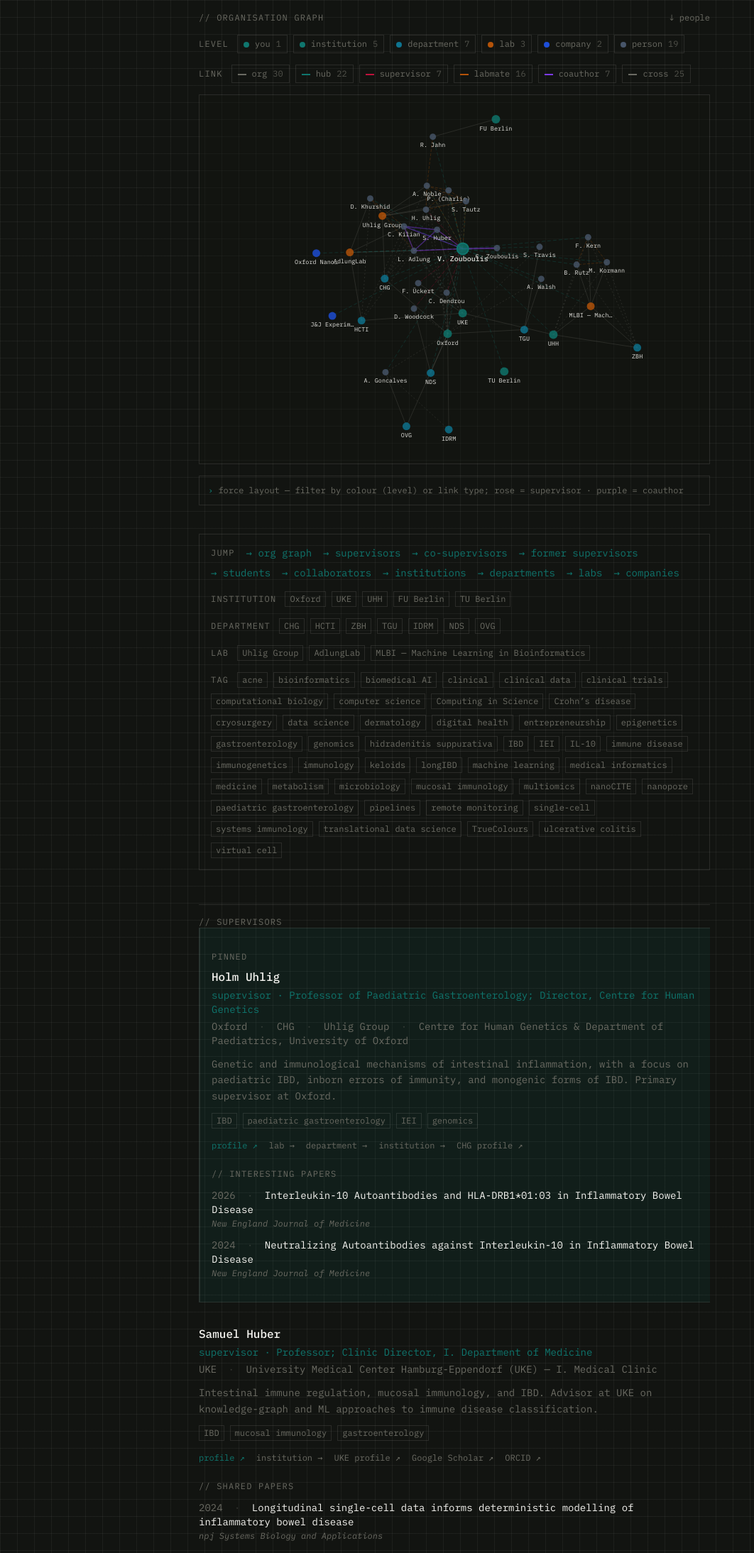
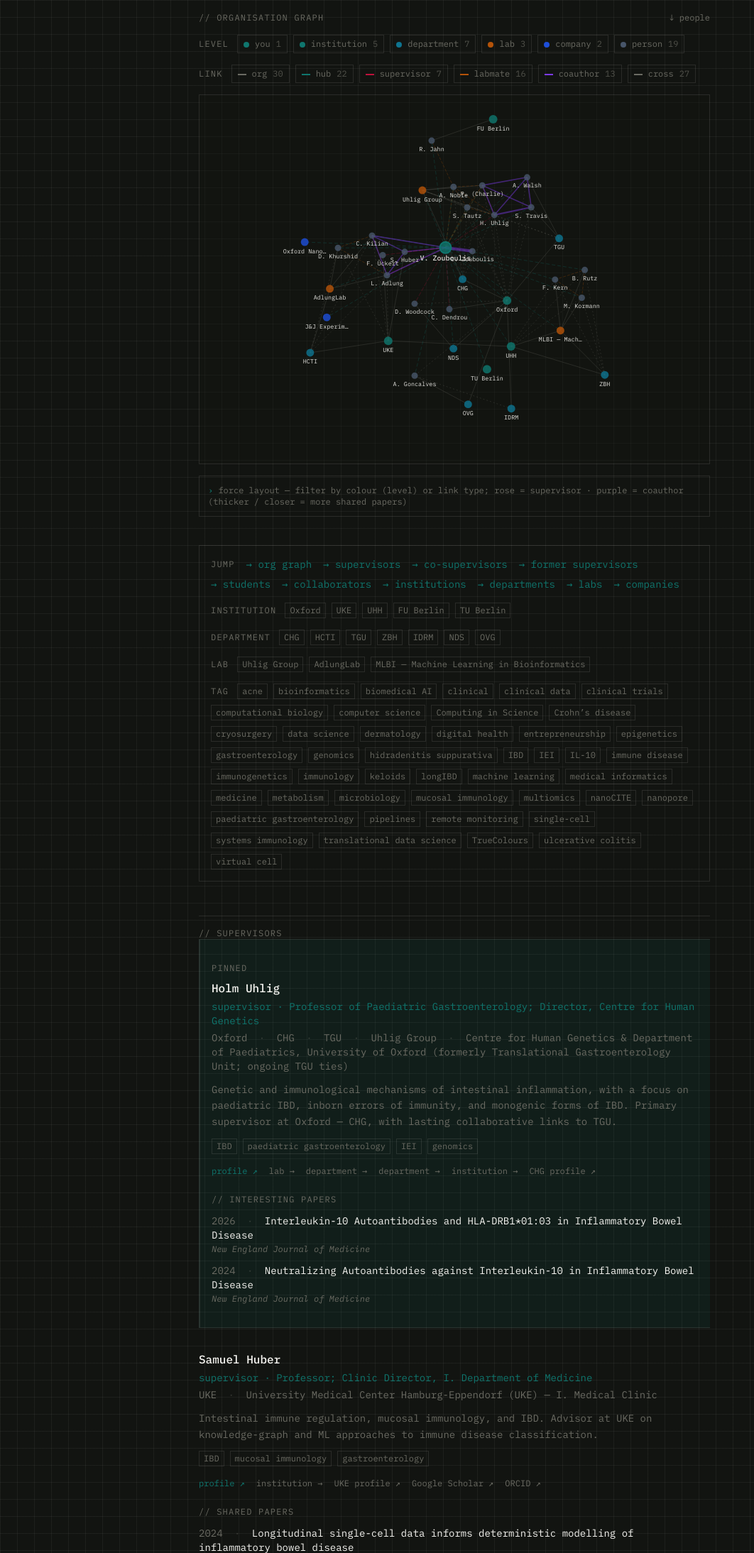
Before and after one commit to viktorzou/website-viktorzouboulis, an Astro site: page /collaborators in a window 1280 px wide. Shown: the part 360-2548 px from the top of the page at 71% size, without its empty margins (0-1062 px from the left). Built offline with nearby package versions, Linux system fonts and the light colour scheme; Astro itself is replaced by a stand-in of ours; animation ran at ten frames a second.

Commit message:
Enhance coauthor and organizational graph calculations; update collaborator profiles
- Refined calculations for node sizes and link strengths in CoauthorGraph and OrgGraph components to improve visualization accuracy based on collaboration weight.
- Updated collaborator profiles for Holm Uhlig and added new department affiliations for the Translational Gastroenterology Unit (TGU).
- Enhanced the handling of multi-department affiliations in the collaborators and labs configuration.

```diff
--- a/src/components/CoauthorGraph.tsx
+++ b/src/components/CoauthorGraph.tsx
@@ -261,9 +261,9 @@ export default function CoauthorGraph({ nodes, edges }: Props) {
               const t = d.target as SimNode;
               // Pack other-author dots in shared-paper bubbles.
               if (s.kind === "author" || t.kind === "author") {
-                return 18 - Math.min(d.weight, 3) * 2;
+                return Math.max(10, 18 - (d.weight - 1) * 2);
               }
-              return 48 - Math.min(d.weight, 4) * 5;
+              return Math.max(18, 52 - (d.weight - 1) * 7);
             }
             if (d.relation === "journal") return 72;
             if (d.relation === "cites") return 90;
@@ -274,7 +274,9 @@ export default function CoauthorGraph({ nodes, edges }: Props) {
             return 64;
           })
           .strength((d) => {
-            if (d.relation === "coauthor") return 0.5 + Math.min(d.weight, 3) * 0.1;
+            if (d.relation === "coauthor") {
+              return Math.min(1, 0.4 + d.weight * 0.14);
+            }
             if (d.relation === "journal") return 0.3;
             if (d.relation === "cites") return 0.45;
             return 0.35;
@@ -466,7 +468,7 @@ export default function CoauthorGraph({ nodes, edges }: Props) {
                   active
                     ? 1.8
                     : link.relation === "coauthor"
-                      ? 1 + Math.min(link.weight, 3) * 0.35
+                      ? 1 + Math.min(link.weight, 6) * 0.5
                       : isCite
                         ? 1.4
                         : 1
--- a/src/components/OrgGraph.tsx
+++ b/src/components/OrgGraph.tsx
@@ -135,7 +135,10 @@ export default function OrgGraph({ nodes, edges }: Props) {
         forceLink<SimNode, SimLink>(simLinks)
           .id((d) => d.id)
           .distance((d) => {
-            if (d.relation === "coauthor") return 52 - Math.min(d.weight, 4) * 6;
+            // More shared papers → shorter spring (count saturates at 6).
+            if (d.relation === "coauthor") {
+              return Math.max(20, 58 - (d.weight - 1) * 8);
+            }
             if (d.relation === "labmate") return 44;
             if (d.relation === "supervisor") return 58;
             if (d.relation === "hub") return 90;
@@ -143,7 +146,9 @@ export default function OrgGraph({ nodes, edges }: Props) {
             return 100;
           })
           .strength((d) => {
-            if (d.relation === "coauthor") return 0.55 + Math.min(d.weight, 3) * 0.08;
+            if (d.relation === "coauthor") {
+              return Math.min(1, 0.42 + d.weight * 0.14);
+            }
             if (d.relation === "labmate") return 0.4;
             if (d.relation === "supervisor") return 0.5;
             if (d.relation === "org") return 0.35;
@@ -331,7 +336,7 @@ export default function OrgGraph({ nodes, edges }: Props) {
                   active
                     ? 1.8
                     : relation === "coauthor"
-                      ? 1 + Math.min(link.weight, 3) * 0.4
+                      ? 1 + Math.min(link.weight, 6) * 0.55
                       : 1
                 }
                 strokeDasharray={style.dash}
@@ -438,7 +443,8 @@ export default function OrgGraph({ nodes, edges }: Props) {
         ) : (
           <p className="text-muted">
             <span className="text-accent">›</span> force layout — filter by colour
-            (level) or link type; rose = supervisor · purple = coauthor
+            (level) or link type; rose = supervisor · purple = coauthor (thicker /
+            closer = more shared papers)
           </p>
         )}
       </div>
--- a/src/content/collaborators/holm-uhlig.md
+++ b/src/content/collaborators/holm-uhlig.md
@@ -2,11 +2,13 @@
 name: "Holm Uhlig"
 role: "Professor of Paediatric Gastroenterology; Director, Centre for Human Genetics"
 kind: "supervisor"
-affiliation: "Centre for Human Genetics & Department of Paediatrics, University of Oxford"
+affiliation: "Centre for Human Genetics & Department of Paediatrics, University of Oxford (formerly Translational Gastroenterology Unit; ongoing TGU ties)"
 institution: "oxford"
 department: "chg"
+departments:
+  - "tgu"
 lab: "uhlig-group"
-summary: "Genetic and immunological mechanisms of intestinal inflammation, with a focus on paediatric IBD, inborn errors of immunity, and monogenic forms of IBD. Primary supervisor at Oxford."
+summary: "Genetic and immunological mechanisms of intestinal inflammation, with a focus on paediatric IBD, inborn errors of immunity, and monogenic forms of IBD. Primary supervisor at Oxford — CHG, with lasting collaborative links to TGU."
 url: "https://www.chg.ox.ac.uk/research/research-groups/uhlig-group"
 order: 1
 pinned: true
--- a/src/content/config.ts
+++ b/src/content/config.ts
@@ -156,6 +156,8 @@ const labs = defineCollection({
     name: z.string(),
     /** Department id under src/content/departments/ */
     department: z.string(),
+    /** Additional department ids (e.g. former home / ongoing ties). */
+    departments: z.array(z.string()).default([]),
     summary: z.string().optional(),
     url: z.string().url().optional(),
     order: z.number().optional().default(100),
--- a/src/content/interesting-papers/il10-autoantibodies-ibd.md
+++ b/src/content/interesting-papers/il10-autoantibodies-ibd.md
@@ -8,10 +8,12 @@ tags: ["IBD", "IL-10", "autoantibodies", "immunology"]
 url: "https://doi.org/10.1056/NEJMoa2312302"
 people:
   - "holm-uhlig"
+  - "simon-travis"
 labs:
   - "uhlig-group"
 departments:
   - "chg"
+  - "tgu"
 institutions:
   - "oxford"
 ---
--- a/src/content/interesting-papers/il10-hla-ibd.md
+++ b/src/content/interesting-papers/il10-hla-ibd.md
@@ -9,10 +9,13 @@ url: "https://doi.org/10.1056/NEJMoa2513654"
 people:
   - "holm-uhlig"
   - "pai-jui-yeh"
+  - "simon-travis"
+  - "alissa-walsh"
 labs:
   - "uhlig-group"
 departments:
   - "chg"
+  - "tgu"
 institutions:
   - "oxford"
 ---
--- a/src/content/labs/uhlig-group.md
+++ b/src/content/labs/uhlig-group.md
@@ -1,7 +1,9 @@
 ---
 name: "Uhlig Group"
 department: "chg"
-summary: "Genetic and immunological mechanisms of intestinal inflammation — paediatric IBD, IEI, and monogenic IBD at the Centre for Human Genetics."
+departments:
+  - "tgu"
+summary: "Genetic and immunological mechanisms of intestinal inflammation — paediatric IBD, IEI, and monogenic IBD at the Centre for Human Genetics. Formerly based in the Translational Gastroenterology Unit; ongoing clinical and research ties with TGU."
 url: "https://www.chg.ox.ac.uk/research/research-groups/uhlig-group"
 order: 2
 ---
--- a/src/lib/authors.ts
+++ b/src/lib/authors.ts
@@ -33,7 +33,10 @@ export function collaboratorAliases(person: Collaborator): string[] {
   ];
 }
 
-export function paperMatchesCollaborator(paper: Paper, person: Collaborator) {
+export function paperMatchesCollaborator(
+  paper: { data: { authors: string } },
+  person: Collaborator,
+) {
   const authors = paper.data.authors;
   return collaboratorAliases(person).some((alias) =>
     authors.toLowerCase().includes(alias.toLowerCase()),
@@ -67,7 +70,10 @@ export function paperIncludesOwn(authors: string) {
 }
 
 /** Collaborators whose aliases match a paper's author line. */
-export function peopleOnPaper(paper: Paper, collaborators: Collaborator[]) {
+export function peopleOnPaper(
+  paper: { data: { authors: string } },
+  collaborators: Collaborator[],
+) {
   return collaborators.filter((person) =>
     paperMatchesCollaborator(paper, person),
   );
@@ -200,9 +206,10 @@ export type CoauthorLink = {
 /**
  * Person–person coauthorship among recognized collaborators
  * (and optionally a hub id for Viktor when he coauthors with them).
+ * Accepts own papers and interesting / curated papers alike.
  */
 export function buildCoauthorLinks(
-  papers: Paper[],
+  papers: Array<Paper | InterestingPaper>,
   collaborators: Collaborator[],
   opts?: { hubId?: string },
 ): CoauthorLink[] {
--- a/src/pages/collaborators.astro
+++ b/src/pages/collaborators.astro
@@ -225,6 +225,10 @@ for (const lab of labs) {
     meta: lab.data.summary,
   });
   pushEdge(`department:${lab.data.department}`, `lab:${lab.id}`, "org");
+  for (const deptId of lab.data.departments ?? []) {
+    if (deptId === lab.data.department) continue;
+    pushEdge(`department:${deptId}`, `lab:${lab.id}`, "cross");
+  }
   pushEdge(hubId, `lab:${lab.id}`, "hub");
 }
 
@@ -335,11 +339,14 @@ for (const person of collaborators) {
   pushEdge(hubId, `person:${person.id}`, "labmate");
 }
 
-// Coauthorship among recognized people (+ hub when Viktor is on the paper)
+// Coauthorship among recognized people (+ hub when Viktor is on the paper).
+// Includes interesting / curated papers (e.g. IL-10 NEJM), not only own papers.
 const HUB_COAUTHOR_TOKEN = "__viktor__";
-for (const link of buildCoauthorLinks(papers, collaborators, {
-  hubId: HUB_COAUTHOR_TOKEN,
-})) {
+for (const link of buildCoauthorLinks(
+  [...papers, ...interestingPapers],
+  collaborators,
+  { hubId: HUB_COAUTHOR_TOKEN },
+)) {
   const from =
     link.a === HUB_COAUTHOR_TOKEN ? hubId : `person:${link.a}`;
   const to =
```
